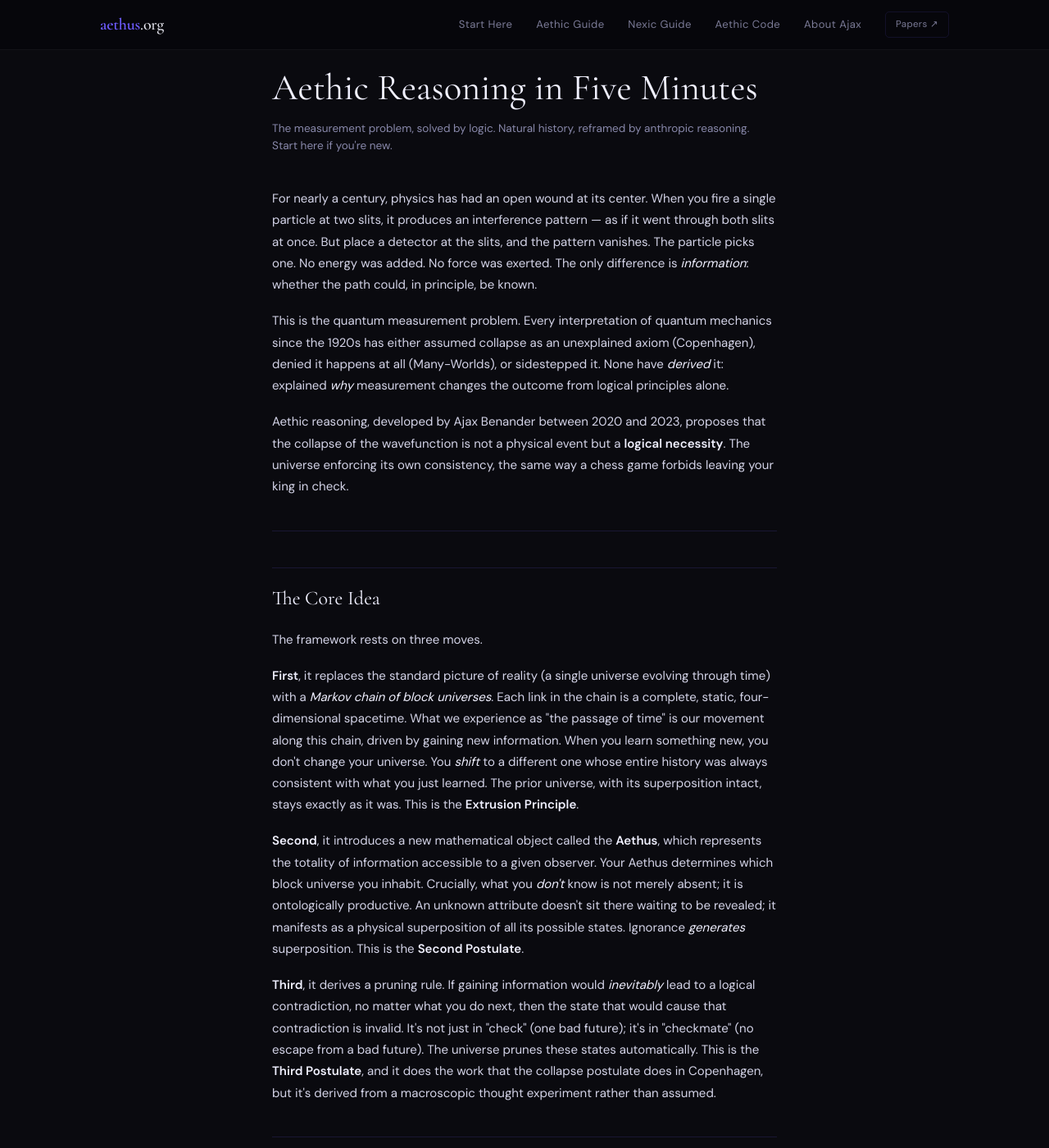
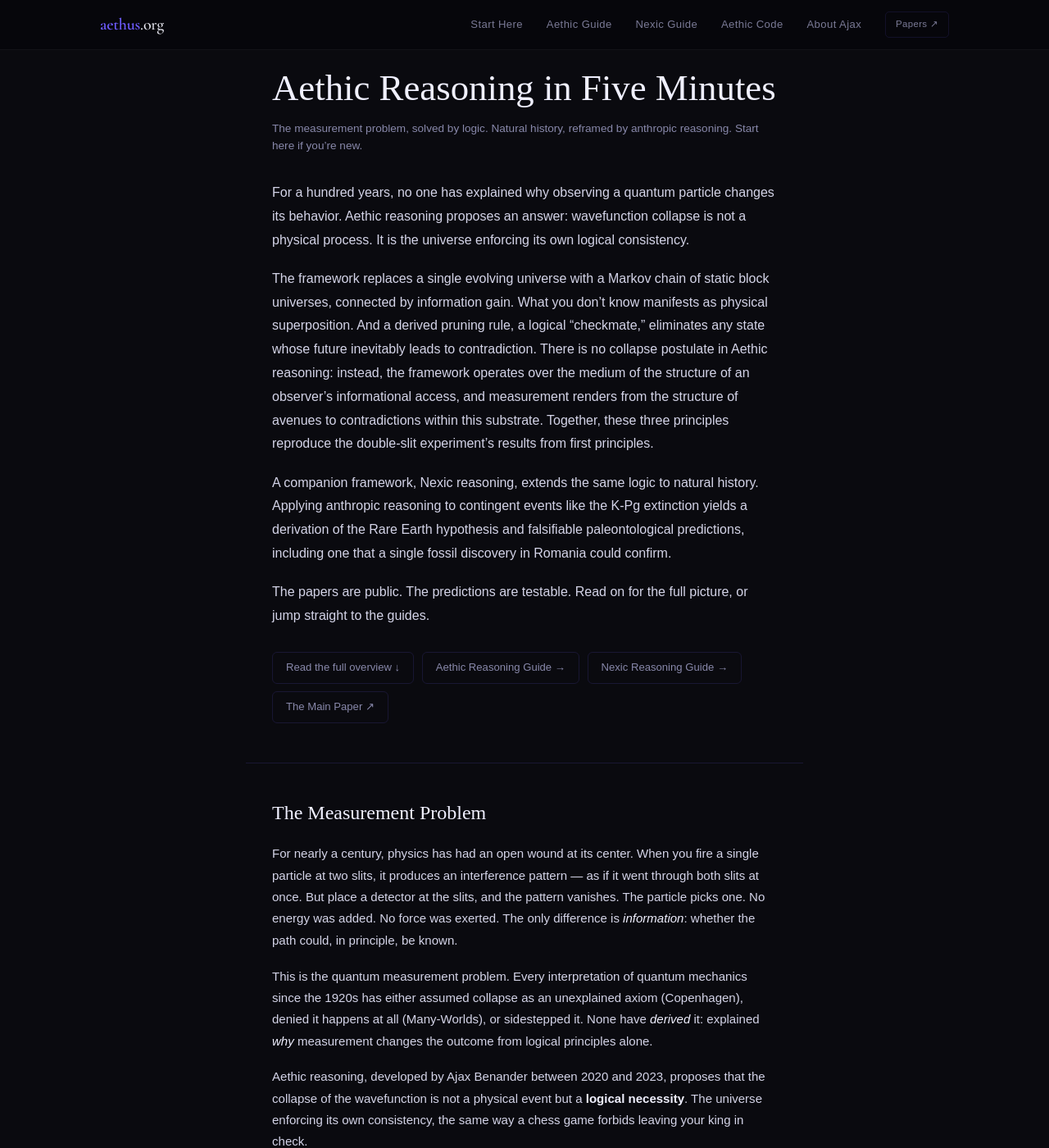
Before and after one commit to brunchwnewton/brunchwnewton.github.io, a Jekyll site: the page built from start-here.html, in a window 1280 px wide and 1400 px high. Shown: the whole window at 82% size. Built offline with Jekyll 4.4.1, drawn with Linux system fonts in a browser that asks for light colours; some of the changed text lies outside the part shown.

Commit message:
Update start-here.html

```diff
--- a/start-here.html
+++ b/start-here.html
@@ -19,7 +19,7 @@ html { scroll-behavior: smooth; }
 body {
   background: var(--bg);
   color: var(--text);
-  font-family: 'DM Sans', sans-serif;
+  font-family: ‘DM Sans’, sans-serif;
   font-size: 16px;
   line-height: 1.72;
 }
@@ -29,7 +29,7 @@ body {
   padding: 5rem 2rem 4rem;
 }
 .article-wrap h1 {
-  font-family: 'Cormorant Garamond', serif;
+  font-family: ‘Cormorant Garamond’, serif;
   font-size: clamp(2rem, 5vw, 2.8rem);
   font-weight: 400;
   color: var(--text-bright);
@@ -43,7 +43,7 @@ body {
   line-height: 1.6;
 }
 .article-wrap h2 {
-  font-family: 'Cormorant Garamond', serif;
+  font-family: ‘Cormorant Garamond’, serif;
   font-size: 1.5rem;
   font-weight: 400;
   color: var(--text-bright);
@@ -110,12 +110,92 @@ body {
   color: var(--accent-6);
   text-decoration: none;
 }
+
+/* ─── PITCH BLOCK ─── */
+.pitch {
+  max-width: 680px;
+  margin: 0 auto;
+  padding: 5rem 2rem 0;
+}
+.pitch h1 {
+  font-family: ‘Cormorant Garamond’, serif;
+  font-size: clamp(2rem, 5vw, 2.8rem);
+  font-weight: 400;
+  color: var(--text-bright);
+  line-height: 1.25;
+  margin-bottom: 0.6rem;
+}
+.pitch .subtitle {
+  font-size: 0.85rem;
+  color: var(--text-dim);
+  margin-bottom: 2rem;
+  line-height: 1.6;
+}
+.pitch p {
+  font-size: 1rem;
+  line-height: 1.8;
+  margin-bottom: 1.15rem;
+  color: var(--text);
+}
+.pitch em { color: var(--text-bright); font-style: italic; }
+.pitch strong { color: var(--text-bright); font-weight: 600; }
+.pitch-links {
+  display: flex;
+  flex-wrap: wrap;
+  gap: 0.6rem;
+  margin-top: 1.8rem;
+  margin-bottom: 0.5rem;
+}
+.pitch-links a {
+  font-size: 0.82rem;
+  padding: 0.45rem 1rem;
+  border-radius: 6px;
+  border: 1px solid var(--border);
+  color: var(--text-dim);
+  text-decoration: none;
+  transition: all 0.2s;
+}
+.pitch-links a:hover {
+  border-color: rgba(110,92,255,0.35);
+  color: var(--text-bright);
+  background: rgba(110,92,255,0.06);
+}
+.pitch-divider {
+  border: none;
+  border-top: 1px solid var(--border);
+  margin: 3rem 0 2.5rem;
+}
 </style>
 
-<article class="article-wrap">
+<!-- ═══ ABOVE-THE-FOLD PITCH ═══ -->
+<div class="pitch">
 
 <h1>Aethic Reasoning in Five Minutes</h1>
-<p class="subtitle">The measurement problem, solved by logic. Natural history, reframed by anthropic reasoning. Start here if you're new.</p>
+<p class="subtitle">The measurement problem, solved by logic. Natural history, reframed by anthropic reasoning. Start here if you’re new.</p>
+
+<p>For a hundred years, no one has explained why observing a quantum particle changes its behavior. Aethic reasoning proposes an answer: wavefunction collapse is not a physical process. It is the universe enforcing its own logical consistency.</p>
+
+<p>The framework replaces a single evolving universe with a Markov chain of static block universes, connected by information gain. What you don’t know manifests as physical superposition. And a derived pruning rule, a logical “checkmate,” eliminates any state whose future inevitably leads to contradiction. There is no collapse postulate in Aethic reasoning: instead, the framework operates over the medium of the structure of an observer’s informational access, and measurement renders from the structure of avenues to contradictions within this substrate. Together, these three principles reproduce the double-slit experiment’s results from first principles.</p>
+
+<p>A companion framework, Nexic reasoning, extends the same logic to natural history. Applying anthropic reasoning to contingent events like the K-Pg extinction yields a derivation of the Rare Earth hypothesis and falsifiable paleontological predictions, including one that a single fossil discovery in Romania could confirm.</p>
+
+<p>The papers are public. The predictions are testable. Read on for the full picture, or jump straight to the guides.</p>
+
+<div class="pitch-links">
+  <a href="#full">Read the full overview ↓</a>
+  <a href="/aethic-reasoning-guide.html">Aethic Reasoning Guide →</a>
+  <a href="/nexic-reasoning-guide.html">Nexic Reasoning Guide →</a>
+  <a href="https://philpapers.org/archive/BENARA-5" target="_blank" rel="noopener">The Main Paper ↗</a>
+</div>
+
+</div>
+
+<hr class="pitch-divider" style="max-width:680px;margin-left:auto;margin-right:auto;" id="full">
+
+<!-- ═══ FULL OVERVIEW ═══ -->
+<article class="article-wrap" style="padding-top:0;">
+
+<h2 style="border-top:none;margin-top:0;padding-top:0;">The Measurement Problem</h2>
 
 <p>For nearly a century, physics has had an open wound at its center. When you fire a single particle at two slits, it produces an interference pattern — as if it went through both slits at once. But place a detector at the slits, and the pattern vanishes. The particle picks one. No energy was added. No force was exerted. The only difference is <em>information</em>: whether the path could, in principle, be known.</p>
 
@@ -129,11 +209,11 @@ body {
 
 <p>The framework rests on three moves.</p>
 
-<p><strong>First</strong>, it replaces the standard picture of reality (a single universe evolving through time) with a <em>Markov chain of block universes</em>. Each link in the chain is a complete, static, four-dimensional spacetime. What we experience as "the passage of time" is our movement along this chain, driven by gaining new information. When you learn something new, you don't change your universe. You <em>shift</em> to a different one whose entire history was always consistent with what you just learned. The prior universe, with its superposition intact, stays exactly as it was. This is the <strong>Extrusion Principle</strong>.</p>
+<p><strong>First</strong>, it replaces the standard picture of reality (a single universe evolving through time) with a <em>Markov chain of block universes</em>. Each link in the chain is a complete, static, four-dimensional spacetime. What we experience as “the passage of time” is our movement along this chain, driven by gaining new information. When you learn something new, you don’t change your universe. You <em>shift</em> to a different one whose entire history was always consistent with what you just learned. The prior universe, with its superposition intact, stays exactly as it was. This is the <strong>Extrusion Principle</strong>.</p>
 
-<p><strong>Second</strong>, it introduces a new mathematical object called the <strong>Aethus</strong>, which represents the totality of information accessible to a given observer. Your Aethus determines which block universe you inhabit. Crucially, what you <em>don't</em> know is not merely absent; it is ontologically productive. An unknown attribute doesn't sit there waiting to be revealed; it manifests as a physical superposition of all its possible states. Ignorance <em>generates</em> superposition. This is the <strong>Second Postulate</strong>.</p>
+<p><strong>Second</strong>, it introduces a new mathematical object called the <strong>Aethus</strong>, which represents the totality of information accessible to a given observer. Your Aethus determines which block universe you inhabit. Crucially, what you <em>don’t</em> know is not merely absent; it is ontologically productive. An unknown attribute doesn’t sit there waiting to be revealed; it manifests as a physical superposition of all its possible states. Ignorance <em>generates</em> superposition. This is the <strong>Second Postulate</strong>.</p>
 
-<p><strong>Third</strong>, it derives a pruning rule. If gaining information would <em>inevitably</em> lead to a logical contradiction, no matter what you do next, then the state that would cause that contradiction is invalid. It's not just in "check" (one bad future); it's in "checkmate" (no escape from a bad future). The universe prunes these states automatically. This is the <strong>Third Postulate</strong>, and it does the work that the collapse postulate does in Copenhagen, but it's derived from a macroscopic thought experiment rather than assumed.</p>
+<p><strong>Third</strong>, it derives a pruning rule. If gaining information would <em>inevitably</em> lead to a logical contradiction, no matter what you do next, then the state that would cause that contradiction is invalid. It’s not just in “check” (one bad future); it’s in “checkmate” (no escape from a bad future). The universe prunes these states automatically. This is the <strong>Third Postulate</strong>, and it does the work that the collapse postulate does in Copenhagen, but it’s derived from a macroscopic thought experiment rather than assumed.</p>
 
 <hr>
 
@@ -141,7 +221,7 @@ body {
 
 <p>Applied to the double-slit experiment, the three postulates reproduce the correct result in both cases:</p>
 
-<p><strong>Detector off.</strong> The which-slit information is permanently unknowable (Heisenberg's uncertainty principle). So the Second Postulate puts the system in superposition of both paths. The Third Postulate checks for checkmate, but finds none, because no future observation can ever reveal which slit the particle took. The superposition stands. The paths interact. You get an interference pattern.</p>
+<p><strong>Detector off.</strong> The which-slit information is permanently unknowable (Heisenberg’s uncertainty principle). So the Second Postulate puts the system in superposition of both paths. The Third Postulate checks for checkmate, but finds none, because no future observation can ever reveal which slit the particle took. The superposition stands. The paths interact. You get an interference pattern.</p>
 
 <p><strong>Detector on.</strong> The which-slit information is now permanently available: at any future moment, the experimenter could check the detector readout. The Third Postulate finds checkmate: for every possible future, there exists a path to contradiction (checking the detector while maintaining a both-slits superposition). The superposition is pruned. The paths cannot interact. You get a particle pattern.</p>
 
@@ -165,7 +245,7 @@ body {
 
 <h2>Falsifiable Predictions</h2>
 
-<p>The framework's predictions are specific enough to be tested:</p>
+<p>The framework’s predictions are specific enough to be tested:</p>
 
 <p>The <strong>billiard ball experiment</strong> proposes that if distinguishing information between two macroscopic scenarios is made permanently unknowable, the scenarios should interact as if both occurred, even at everyday scales. A single failure of this prediction, in any domain, would falsify the entire framework.</p>
 
@@ -181,9 +261,9 @@ body {
 
 <p>But the Nexic extension reaches further still. The Rare Earth derivation renders the cosmos outside our solar system as an unthinkably vast and unfeeling graveyard: life not merely uncommon, but incomprehensibly rare. The natural response might be existential dread.</p>
 
-<p>The framework argues the opposite. The darker the cosmos, the more improbable your existence, the stronger the mathematical coupling between the fact that you are here and the specific history that produced you. You are not an accident drifting through indifferent space. Over the course of Earth's history, a series of events so improbable they defy comprehension — the formation of the Moon, a bullseye asteroid impact off the coast of Mexico, a viral epidemic that nearly wiped out your lineage only for a mutation to save the last survivors — all of it points, with quantifiable precision, at the existence of conscious observers. At you.</p>
+<p>The framework argues the opposite. The darker the cosmos, the more improbable your existence, the stronger the mathematical coupling between the fact that you are here and the specific history that produced you. You are not an accident drifting through indifferent space. Over the course of Earth’s history, a series of events so improbable they defy comprehension — the formation of the Moon, a bullseye asteroid impact off the coast of Mexico, a viral epidemic that nearly wiped out your lineage only for a mutation to save the last survivors — all of it points, with quantifiable precision, at the existence of conscious observers. At you.</p>
 
-<p>The nihilist's own premise — cosmic emptiness, the vastness of dead space — becomes the mathematical fuel for the counter-argument. The graveyard is not decoration atop a separate argument. The graveyard <em>is</em> the argument.</p>
+<p>The nihilist’s own premise — cosmic emptiness, the vastness of dead space — becomes the mathematical fuel for the counter-argument. The graveyard is not decoration atop a separate argument. The graveyard <em>is</em> the argument.</p>
 
 <p>The framework is still young and has not yet undergone formal peer review. Its claims are extraordinary and should be treated with the scrutiny that extraordinary claims demand. But the papers are public, the predictions are falsifiable, and the download counts suggest the physics and philosophy communities are paying attention.</p>
 
```
